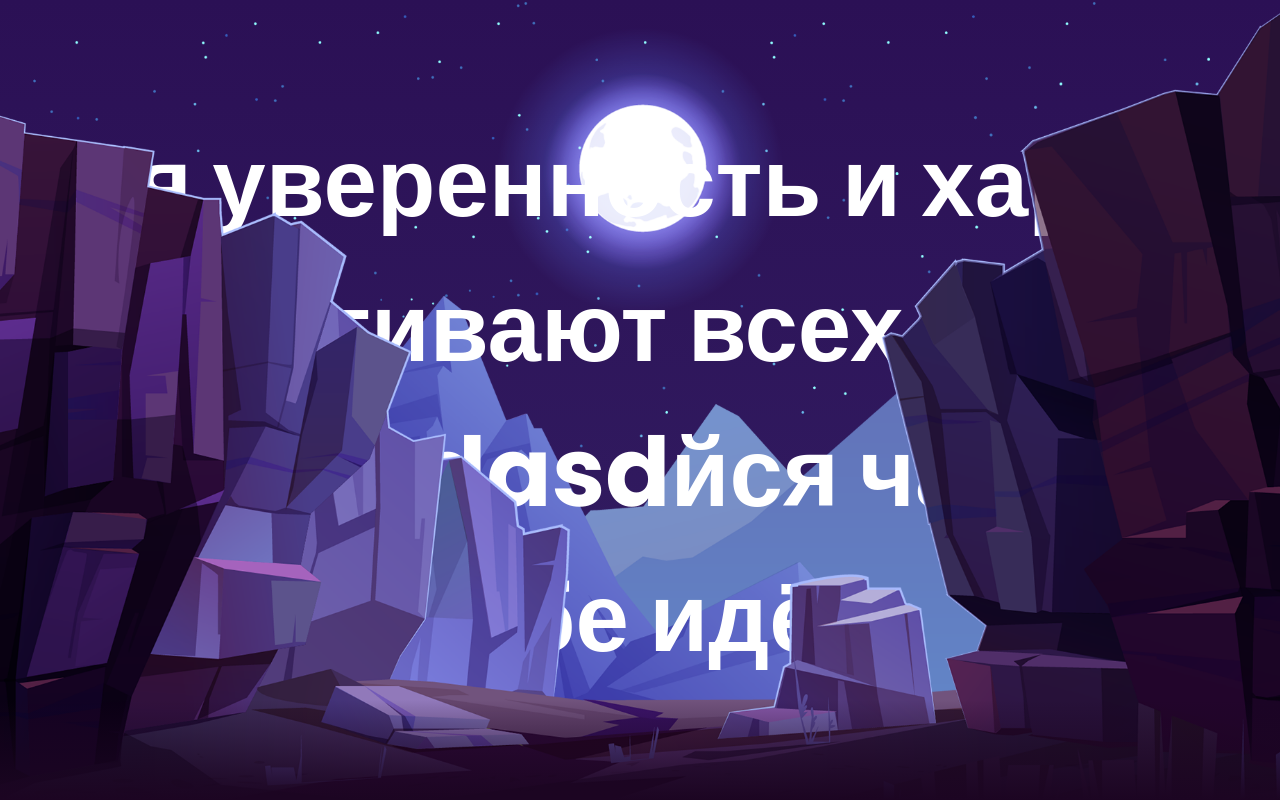
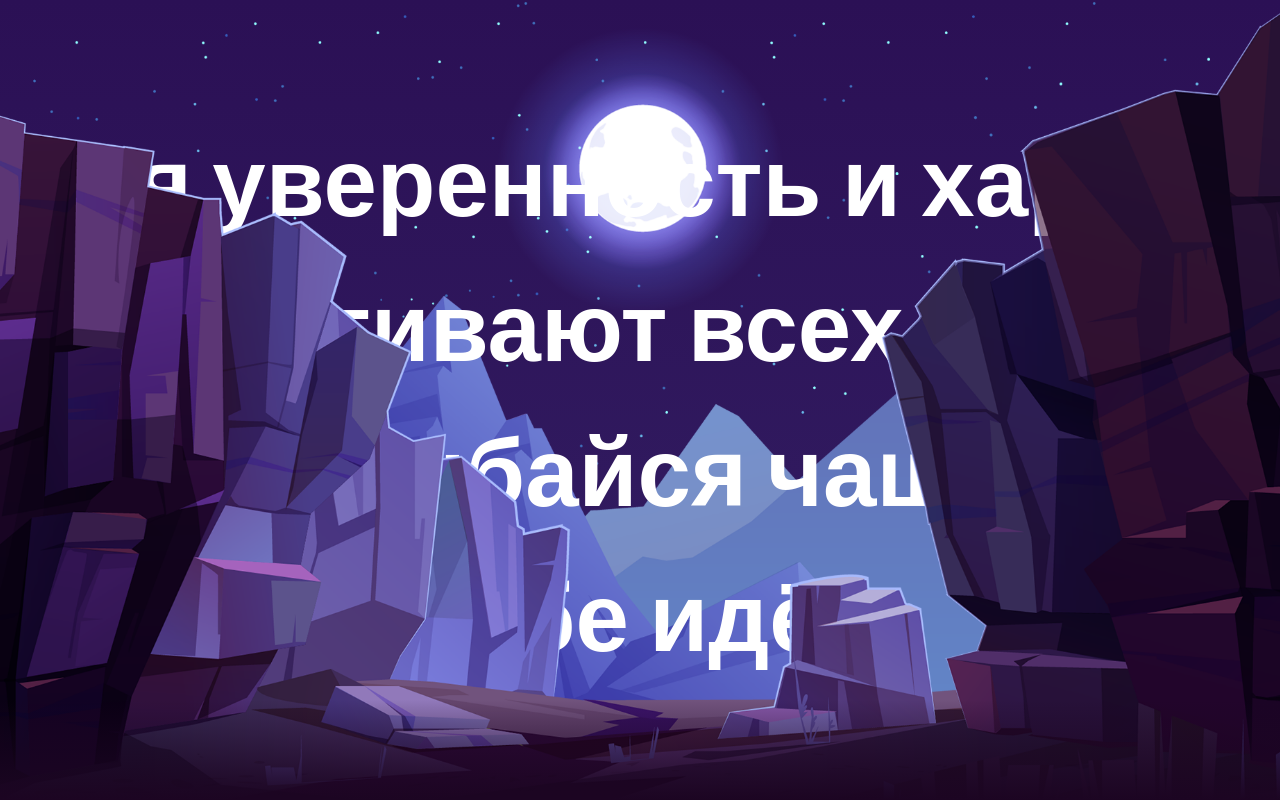
Before and after one commit to DeadEndjke/fantastic-super-ultra-project, a plain HTML site: page index.html in a window 1280 px wide. Shown: the top 800 px of the page. Drawn offline with Linux system fonts and the light colour scheme.

Commit message:
Update index.html

```diff
--- a/index.html
+++ b/index.html
@@ -12,7 +12,7 @@
             <img src="mountains_behind.png" id="mountains_behind">
             <h2 id="text1">Твоя уверенность и харизма</h2>
             <h2 id="text1">Притягивают всех вокруг</h2>
-            <h2 id="text2">Улыбаasdasdasdйся чащasdasdе</h2>
+            <h2 id="text2">Улыбайся чаще</h2>
             <h2 id="text3">Тебе идёт</h2>
             <img src="mountains_front.png" id="mountains_front">
         </section>
```
